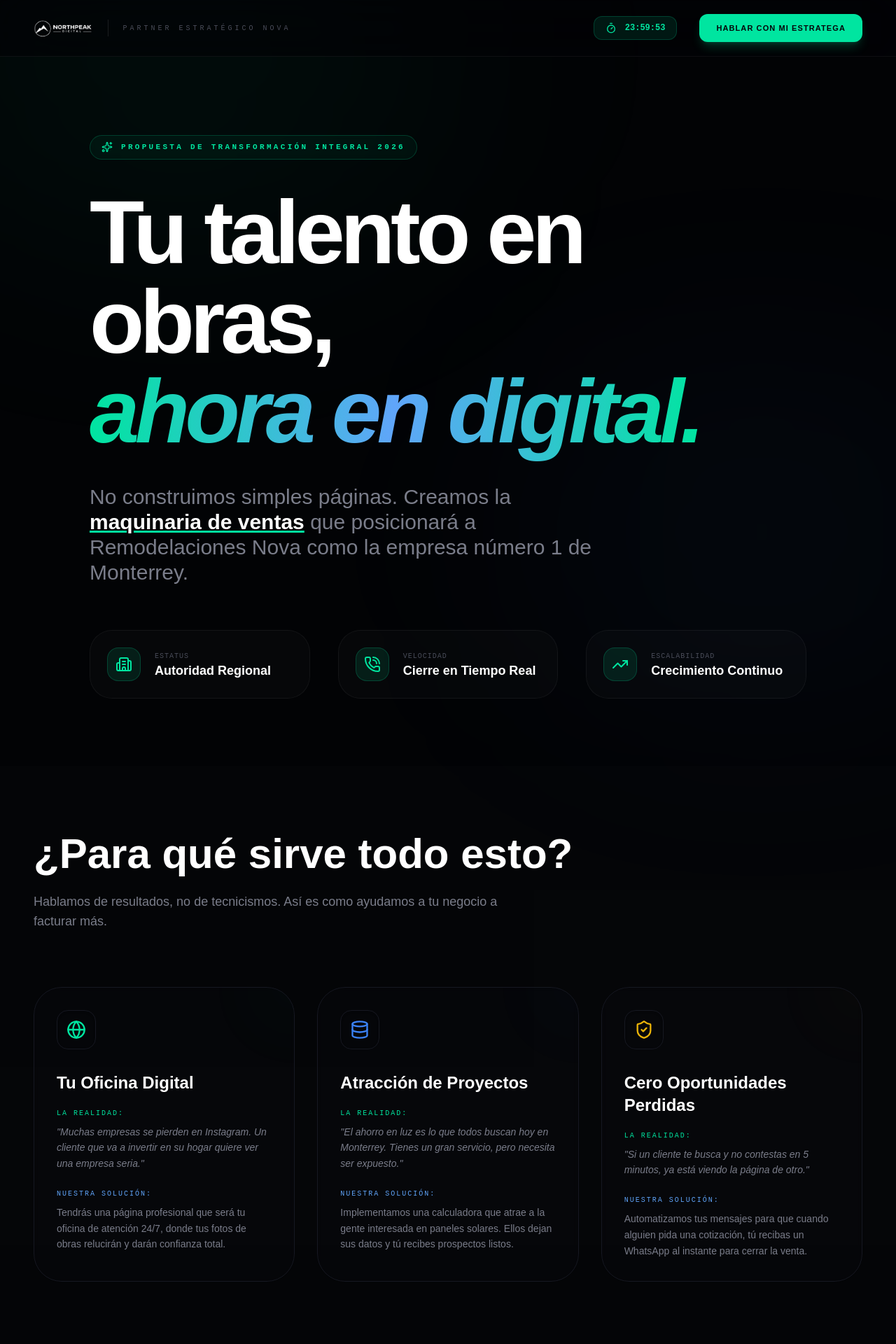
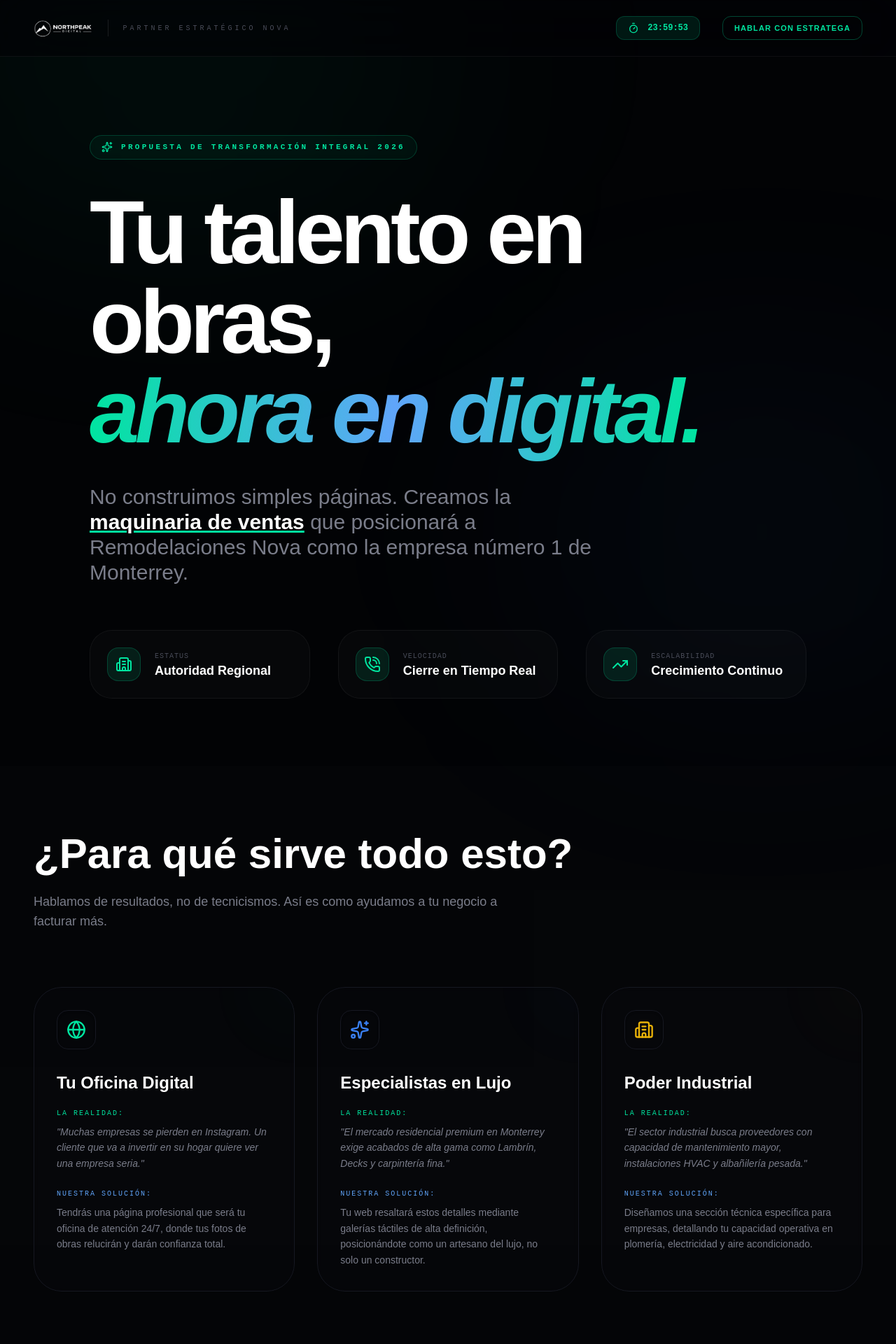
Before and after one commit to stefanoalexeibot/northpeak-landing, a Next.js app: page /propuesta/remodelacionesnova in a window 1280 px wide. Shown: the top 1920 px of the page at 70% size. Built offline with nearby package versions, Linux system fonts and the light colour scheme.

Commit message:
feat: pivot nova proposal to luxury and industrial focus with updated whatsapp contact

```diff
--- a/src/app/propuesta/remodelacionesnova/page.tsx
+++ b/src/app/propuesta/remodelacionesnova/page.tsx
@@ -161,8 +161,8 @@ export default function RemodelacionesNovaFinalProposal() {
                    {String(timeLeft.hours).padStart(2, '0')}:{String(timeLeft.minutes).padStart(2, '0')}:{String(timeLeft.seconds).padStart(2, '0')}
                  </span>
                </div>
-               <Link href="https://wa.me/8124262186" className="text-[11px] font-black uppercase tracking-widest px-6 py-3 bg-northpeak-green text-northpeak-bg rounded-xl hover:scale-105 transition-all shadow-lg shadow-northpeak-green/20">
-                 Hablar con mi Estratega
+               <Link href="https://wa.me/528121980008" className="text-[11px] font-bold uppercase tracking-widest px-4 py-2 border border-northpeak-green/30 rounded-lg hover:bg-northpeak-green/5 transition-all text-northpeak-green">
+                 Hablar con Estratega
                </Link>
             </div>
           </div>
@@ -226,19 +226,19 @@ export default function RemodelacionesNovaFinalProposal() {
               </FadeIn>
               <FadeIn delay={0.2}>
                 <FeatureCard
-                  icon={Database}
-                  title="Atracción de Proyectos"
-                  why="El ahorro en luz es lo que todos buscan hoy en Monterrey. Tienes un gran servicio, pero necesita ser expuesto."
-                  forWhat="Implementamos una calculadora que atrae a la gente interesada en paneles solares. Ellos dejan sus datos y tú recibes prospectos listos."
+                  icon={Sparkles}
+                  title="Especialistas en Lujo"
+                  why="El mercado residencial premium en Monterrey exige acabados de alta gama como Lambrín, Decks y carpintería fina."
+                  forWhat="Tu web resaltará estos detalles mediante galerías táctiles de alta definición, posicionándote como un artesano del lujo, no solo un constructor."
                   color="bg-blue-500"
                 />
               </FadeIn>
               <FadeIn delay={0.3}>
                 <FeatureCard
-                  icon={ShieldCheck}
-                  title="Cero Oportunidades Perdidas"
-                  why="Si un cliente te busca y no contestas en 5 minutos, ya está viendo la página de otro."
-                  forWhat="Automatizamos tus mensajes para que cuando alguien pida una cotización, tú recibas un WhatsApp al instante para cerrar la venta."
+                  icon={Building2}
+                  title="Poder Industrial"
+                  why="El sector industrial busca proveedores con capacidad de mantenimiento mayor, instalaciones HVAC y albañilería pesada."
+                  forWhat="Diseñamos una sección técnica específica para empresas, detallando tu capacidad operativa en plomería, electricidad y aire acondicionado."
                   color="bg-yellow-500"
                 />
               </FadeIn>
@@ -352,7 +352,7 @@ export default function RemodelacionesNovaFinalProposal() {
                    </div>
 
                    <Link
-                     href={`https://wa.me/8124262186?text=Hola%20NorthPeak!%20Acepto%20la%20propuesta%20de%20Nova%20con%20descuento%20(Modulos:%20${selectedServices.join(',%20')})`}
+                     href={`https://wa.me/528121980008?text=Hola%20NorthPeak!%20Acepto%20la%20propuesta%20de%20Nova%20con%20descuento%20(Modulos:%20${selectedServices.join(',%20')})`}
                      className="w-full sm:w-auto inline-flex items-center justify-center gap-4 px-14 py-7 rounded-[2rem] bg-northpeak-green text-northpeak-bg font-black text-xl hover:scale-105 transition-all shadow-2xl shadow-northpeak-green/30 active:scale-95"
                    >
                      <Rocket className="h-7 w-7" />
```
